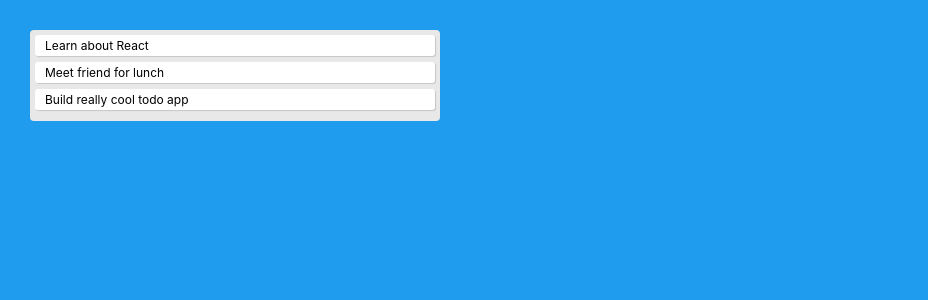
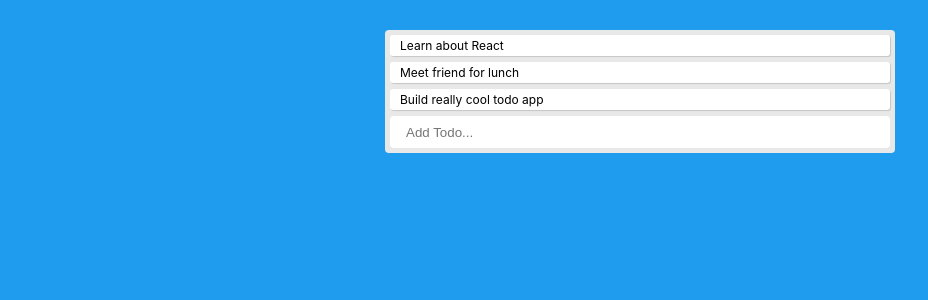
Before and after one commit to jmorales113/React-Hooks-Todos, a React (Create React App) app in the folder react-hooks-todos/: page / in a window 1280 px wide. Shown: the top 300 px of the page, without its empty margins (0-928 px from the left). Built offline with nearby package versions, Linux system fonts and the light colour scheme.

Commit message:
Able to add new todo

```diff
--- a/react-hooks-todos/src/App.css
+++ b/react-hooks-todos/src/App.css
@@ -8,7 +8,8 @@
   background: #e8e8e8;
   border-radius: 4px;
   padding: 5px;
-  max-width: 400px;
+  max-width: 500px;
+  margin: auto;
 }
 
 .todo {
--- a/react-hooks-todos/src/App.js
+++ b/react-hooks-todos/src/App.js
@@ -10,13 +10,20 @@
 
   const handleSubmit = (e) => {
     e.preventDefault()
-    if(!value) return addTodo(value)
+    if(!value)
+    return
+    addTodo(value)
     setValue("")
   }
 
   return (
-    <form onSumbit={handleSubmit}>
-    <input type="text" className="input" value={value} onChange={e => setValue(e.target.value)} />
+    <form onSubmit={handleSubmit}>
+    <input
+    type="text"
+    className="input"
+    placeholder="Add Todo..."
+    value={value}
+    onChange={e => setValue(e.target.value)} />
     </form>
   )
 }
@@ -37,12 +44,19 @@
     }
   ])
 
+  const addTodo = (text) => {
+    const newTodos = [...todos, {text} ]
+    setTodos(newTodos)
+
+  }
+
   return (
     <div className="app">
       <div className="todo-list">
       {todos.map((todo, index) => (
         <Todo key={index} todo={todo} index={index} />
       ))}
+      <TodoForm addTodo={addTodo} />
       </div>
     </div>
   )
```
